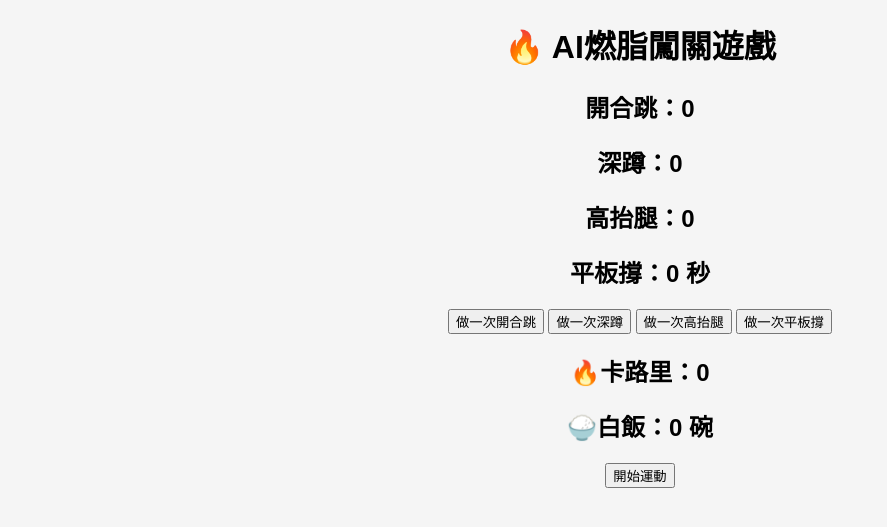
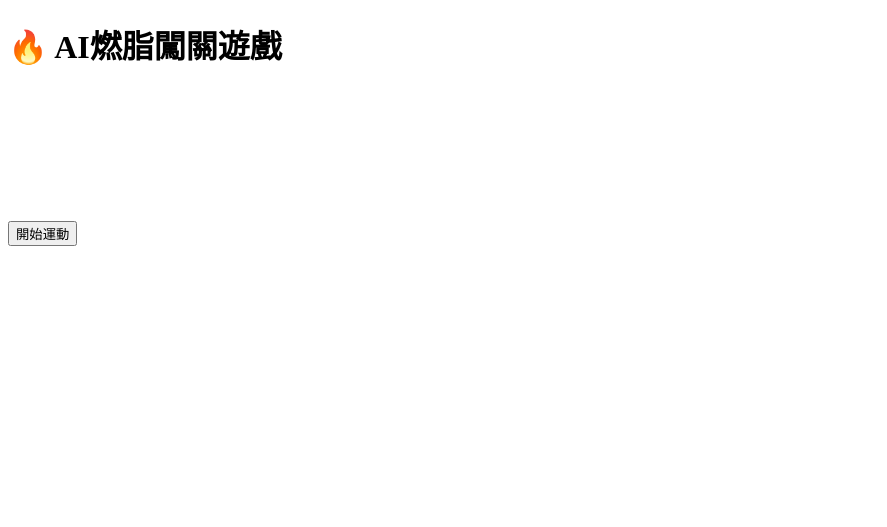
Before and after one commit to peggypig950913/7777, a Flask app: page / in a window 1280 px wide. Shown: the top 527 px of the page, without its empty margins (0-887 px from the left). Run offline with Flask 3, Linux system fonts and the light colour scheme.

Commit message:
Update index.html

```diff
--- a/templates/index.html
+++ b/templates/index.html
@@ -1,39 +1,19 @@
 <!DOCTYPE html>
 <html>
 <head>
-    <title>AI燃脂闖關遊戲</title>
-    <link rel="stylesheet" href="{{ url_for('static', filename='style.css') }}">
+<title>AI燃脂闖關遊戲</title>
 </head>
 <body>
 
-    <h1>🔥 AI燃脂闖關遊戲</h1>
+<h1>🔥 AI燃脂闖關遊戲</h1>
 
-    <div class="info">
-        <h2>開合跳：<span id="jump">0</span></h2>
-        <h2>深蹲：<span id="squat">0</span></h2>
-        <h2>高抬腿：<span id="knee">0</span></h2>
-        <h2>平板撐：<span id="plank">0</span> 秒</h2>
-    </div>
+<button onclick="startCamera()">
+開始運動
+</button>
 
-    <!-- 測試按鈕 -->
-    <button onclick="addAction('jump')">做一次開合跳</button>
-    <button onclick="addAction('squat')">做一次深蹲</button>
-    <button onclick="addAction('knee')">做一次高抬腿</button>
-    <button onclick="addAction('plank')">做一次平板撐</button>
+<video id="video" autoplay></video>
 
-    <script src="{{ url_for('static', filename='script.js') }}"></script>
-</body>
-</html>
-
-
-        <h2>🔥卡路里：<span id="calories">0</span></h2>
-
-        <h2>🍚白飯：<span id="rice">0</span> 碗</h2>
-    </div>
-
-    <button onclick="startCamera()">開始運動</button>
-
-    <script src="{{ url_for('static', filename='script.js') }}"></script>
+<script src="{{ url_for('static', filename='script.js') }}"></script>
 
 </body>
 </html>
```
